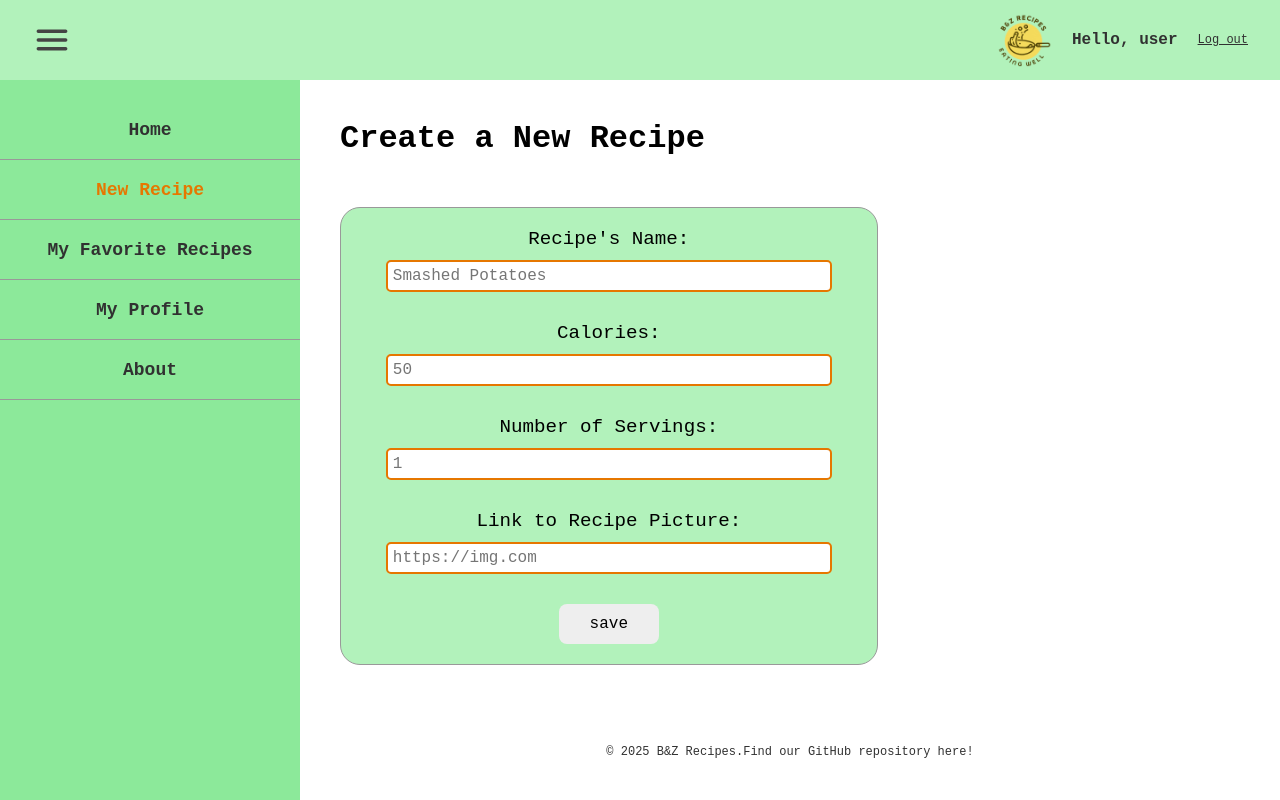
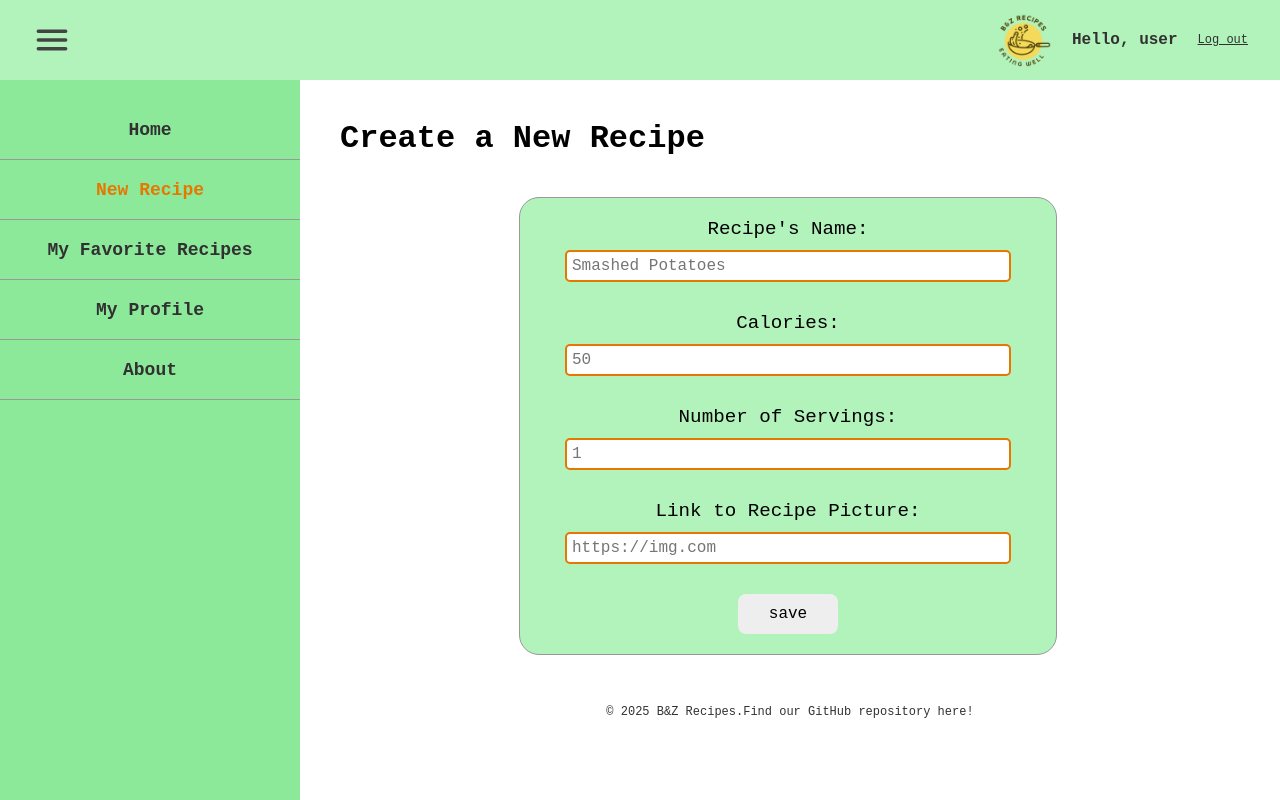
Before and after one commit to Baba-labab/recipe-mini-project, a React (Vite) app: page /new-recipe in a window 1280 px wide. Built offline with nearby package versions, Linux system fonts and the light colour scheme.

Commit message:
done the updated page

```diff
--- a/src/App.jsx
+++ b/src/App.jsx
@@ -37,9 +37,15 @@ function App() {
     );
   }
 
- const handleAddRecipe = (newRecipe) => {
-    setRecipeArr([...recipeArr, newRecipe])
+  const handleAddRecipe = (newRecipe) => {
+    setRecipeArr([...recipeArr, newRecipe]);
+  };
 
+  function handleUpdatedRecipe(updatedRecipe) {
+    setRecipeArr([
+      updatedRecipe,
+      ...recipeArr.filter((recipe) => recipe.id !== updatedRecipe.id),
+    ]);
   }
 
   return (
@@ -61,10 +67,22 @@ function App() {
         />
         <Route
           path="/recipe-detail/:recipeId"
-          element={<RecipeDetailPage data={recipeArr} />}
+          element={
+            <RecipeDetailPage
+              data={recipeArr}
+              onHandleUpdate={handleUpdatedRecipe}
+            />
+          }
         />
-        <Route path="/new-recipe" element={<CreateNewRecipe addNewRecipe={handleAddRecipe}/>} />
-        <Route path="/update-recipe" element={<UpdateRecipe />} />
+        <Route
+          path="/new-recipe"
+          element={<CreateNewRecipe addNewRecipe={handleAddRecipe} />}
+        />
+        <Route
+          path="/update-recipe"
+          element={<UpdateRecipe />}
+          onHandleUpdate={handleUpdatedRecipe}
+        />
         <Route
           path="/favorites"
           element={
--- a/src/index.css
+++ b/src/index.css
@@ -248,7 +248,7 @@ h2 {
   margin-bottom: 0;
   padding: 20px;
   text-align: center; */
-  margin: 50px 20px 20px 320px;
+  margin: 50px 20px 5px 320px;
   /* background-color: #69db7c; */
   color: rgb(49, 49, 49);
   display: flex;
@@ -264,6 +264,7 @@ h2 {
   padding: 20px;
   text-align: center;
   border: 1px solid #999;
+  align-self: center;
 }
 
 label {
@@ -276,6 +277,10 @@ input {
   margin: 10px 0 30px;
   border-radius: 5px;
   border: 2px solid #e67700;
+}
+
+input:focus {
+  outline: none;
 }
 
 input:hover {
--- a/src/pages/CreateNewRecipe.jsx
+++ b/src/pages/CreateNewRecipe.jsx
@@ -1,7 +1,7 @@
 import Button from "../components/Button";
-import {useState} from "react"
+import { useState } from "react";
 
-function CreateNewRecipe({addNewRecipe}) {
+function CreateNewRecipe({ addNewRecipe }) {
   const [recipeName, setRecipeName] = useState("");
   const [image, setImage] = useState("");
   const [calories, setCalories] = useState("");
@@ -9,13 +9,22 @@ function CreateNewRecipe({addNewRecipe}) {
 
   const handleSubmit = (e) => {
     e.preventDefault();
+    if (
+      recipeName === "" ||
+      image === "" ||
+      calories === "" ||
+      servings === ""
+    ) {
+      alert("Your content is empty");
+      return;
+    }
 
     const newRecipe = {
       id: Date.now(),
       name: recipeName,
       calories,
       image,
-    servings
+      servings,
     };
 
     addNewRecipe(newRecipe);
@@ -24,30 +33,38 @@ setRecipeName("");
     setImage("");
     setCalories("");
     setServings("");
-
-}
+  };
 
   return (
-    <div className="main-content">
-      <h1 style={{ marginBottom: "50px" }}>Create a New Recipe</h1>
+    <div
+      className="main-content"
+      style={{ display: "flex", flexDirection: "column", marginBottom: "40px" }}
+    >
+      <h1 style={{ marginBottom: "40px" }}>Create a New Recipe</h1>
       <div className="form-content">
         <form onSubmit={handleSubmit}>
           <div>
             <label htmlFor="recipe-title">Recipe's Name:</label>
-            <input type="text" id="recipe-title" placeholder="Smashed Potatoes" value={recipeName} onChange={(e)=>setRecipeName(e.target.value)}/>
+            <input
+              type="text"
+              id="recipe-title"
+              placeholder="Smashed Potatoes"
+              value={recipeName}
+              onChange={(e) => setRecipeName(e.target.value)}
+            />
           </div>
 
           <div>
-            <label htmlFor="recipe-calories">
-              Calories:
-            </label>
+            <label htmlFor="recipe-calories">Calories:</label>
             <input
               type="number"
               id="recipe-calories"
               placeholder="50"
               min={1}
               max={5000}
-            value={calories} onChange={(e)=>setCalories(e.target.value)}/>
+              value={calories}
+              onChange={(e) => setCalories(e.target.value)}
+            />
           </div>
 
           <div>
@@ -58,13 +75,20 @@ setServings("");
               placeholder="1"
               min={1}
               max={10}
-              value={servings} onChange={(e)=>setServings(e.target.value)}
+              value={servings}
+              onChange={(e) => setServings(e.target.value)}
             />
           </div>
 
           <div>
             <label htmlFor="recipe-img">Link to Recipe Picture:</label>
-            <input type="url" id="recipe-img" placeholder="https://img.com" value={image} onChange={(e)=>setImage(e.target.value)} />
+            <input
+              type="url"
+              id="recipe-img"
+              placeholder="https://img.com"
+              value={image}
+              onChange={(e) => setImage(e.target.value)}
+            />
           </div>
 
           <Button>save</Button>
--- a/src/pages/RecipeDetailPage.jsx
+++ b/src/pages/RecipeDetailPage.jsx
@@ -1,11 +1,13 @@
 import Button from "../components/Button";
 import { useParams, NavLink } from "react-router-dom";
-import { useEffect } from "react";
+import { useEffect, useState } from "react";
+import UpdateRecipe from "./UpdateRecipe";
 
-function RecipeDetailPage({ data }) {
+function RecipeDetailPage({ data, onHandleUpdate }) {
   useEffect(() => {
     window.scrollTo(0, 0);
   }, []);
+  const [isclicked, setIsClicked] = useState(false);
   const { recipeId } = useParams();
   const singleRecipe = data.find((recipe) => recipe.id === recipeId);
 
@@ -14,10 +16,17 @@ function RecipeDetailPage({ data }) {
   }
 
   return (
+    <>
+      {isclicked ? (
+        <UpdateRecipe
+          singleRecipe={singleRecipe}
+          data={data}
+          onHandleUpdate={onHandleUpdate}
+        />
+      ) : (
         <div className="main-content">
           <h1 style={{ marginBottom: "50px" }}>Recipe Details</h1>
           <div className="single-content">
-
             <div className="recipe-box recipe-detail">
               <img src={singleRecipe.image} alt={singleRecipe.name} />
               <h3 style={{ marginBottom: "10px" }}>{singleRecipe.name}</h3>
@@ -27,12 +36,16 @@ function RecipeDetailPage({ data }) {
                 {singleRecipe.servings == 1 ? "person" : "people"}
               </p>
 
-          <NavLink to="/update-recipe">
-            <Button>Edit</Button>
-          </NavLink>
+              {/* <NavLink to="/update-recipe"> */}
+              <button className="btn" onClick={() => setIsClicked(true)}>
+                Edit
+              </button>
+              {/* </NavLink> */}
             </div>
           </div>
         </div>
+      )}
+    </>
   );
 }
 
--- a/src/pages/UpdateRecipe.jsx
+++ b/src/pages/UpdateRecipe.jsx
@@ -1,47 +1,60 @@
 import Button from "../components/Button";
-import {useState} from "react"
+import { useState } from "react";
 
-function UpdateRecipe({addEditedRecipe}) {
-const [recipeName, setRecipeName] = useState("");
-  const [image, setImage] = useState("");
-  const [calories, setCalories] = useState("");
-  const [servings, setServings] = useState("");
+function UpdateRecipe({ singleRecipe, onHandleUpdate }) {
+  const [recipeName, setRecipeName] = useState(singleRecipe.name);
+  const [image, setImage] = useState(singleRecipe.image);
+  const [calories, setCalories] = useState(singleRecipe.calories);
+  const [servings, setServings] = useState(singleRecipe.servings);
 
   const handleSubmit = (e) => {
     e.preventDefault();
 
     const updatedRecipe = {
-    id,
+      id: singleRecipe.id,
       name: recipeName,
       calories,
       image,
-    servings
+      servings,
     };
 
-addEditedRecipe(updatedRecipe);
+    onHandleUpdate(updatedRecipe);
+    alert("You have sucessfully updated your recipe!");
 
-setRecipeName("");
-setImage("");
-setCalories("");
-setServings("");
-
-}
+    // setRecipeName("");
+    // setImage("");
+    // setCalories("");
+    // setServings("");
+  };
 
   return (
-    <div className="main-content">
-      <h1 style={{ marginBottom: "50px" }}>Update My Recipe</h1>
+    <div
+      className="main-content"
+      style={{ display: "flex", flexDirection: "column", marginBottom: "40px" }}
+    >
+      <h1 style={{ marginBottom: "40px" }}>Update My Recipe</h1>
       <div className="form-content">
         <form onSubmit={handleSubmit}>
           <div>
             <label htmlFor="recipe-title">Recipe's Name:</label>
-            <input type="text" id="recipe-title" placeholder="Smashed Potatoes" value={recipeName} onChange={(e)=>setRecipeName(e.target.value)}/>
+            <input
+              type="text"
+              id="recipe-title"
+              placeholder="Smashed Potatoes"
+              value={recipeName}
+              onChange={(e) => setRecipeName(e.target.value)}
+            />
           </div>
 
           <div>
-            <label htmlFor="recipe-calories">
-              Calories:
-            </label>
-            <input type="number" id="recipe-calories" placeholder="50" value={calories} onChange={(e)=>setCalories(e.target.value)}/>
+            <label htmlFor="recipe-calories">Calories:</label>
+            <input
+              type="number"
+              id="recipe-calories"
+              placeholder="50"
+              value={calories}
+              onChange={(e) => setCalories(e.target.value)}
+            />
           </div>
 
           <div>
@@ -50,13 +63,20 @@ setServings("");
               type="number"
               id="recipe-serving"
               placeholder="1"
-              value={servings} onChange={(e)=>setServings(e.target.value)}
+              value={servings}
+              onChange={(e) => setServings(e.target.value)}
             />
           </div>
 
           <div>
             <label htmlFor="recipe-img">Link to Recipe Picture:</label>
-            <input type="url" id="recipe-img" placeholder="https://img.com" value={image} onChange={(e)=>setImage(e.target.value)} />
+            <input
+              type="url"
+              id="recipe-img"
+              placeholder="https://img.com"
+              value={image}
+              onChange={(e) => setImage(e.target.value)}
+            />
           </div>
 
           <Button>save</Button>
@@ -64,7 +84,6 @@ setServings("");
       </div>
     </div>
   );
-
 }
 
-export default UpdateRecipe
+export default UpdateRecipe;
```
Lines whose indentation alone changed are shown as unchanged.
